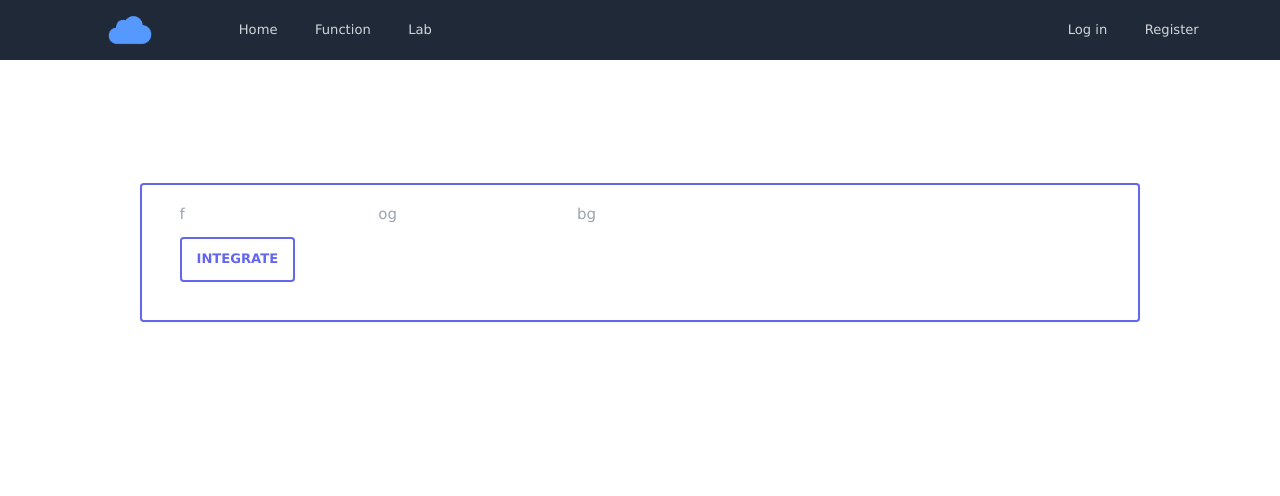
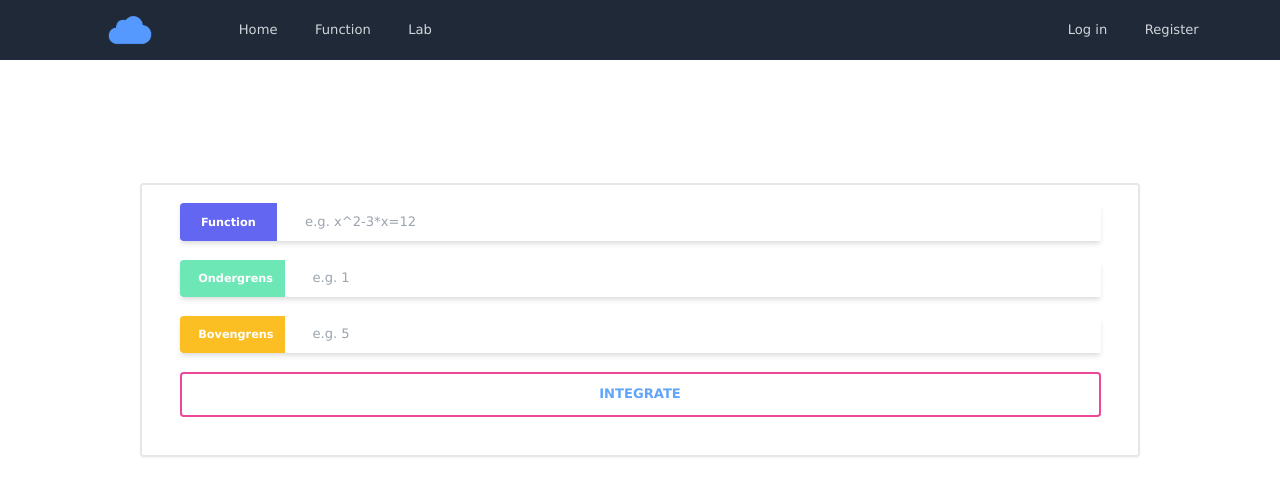
Before and after one commit to CW3A1/flask, a Flask app: page /math/integration in a window 1280 px wide. Shown: the top 496 px of the page. Run offline with Flask 2, Linux system fonts and the light colour scheme.

Commit message:
kleurenpallet

```diff
--- a/templates/maths/integration.html
+++ b/templates/maths/integration.html
@@ -1,12 +1,23 @@
 {% extends "template.html" %}
 {% block content %}
-<div class="login_form border-2 border-indigo-500 p-10 pt-5 shadow-sm mx-auto flex rounded" style="width: 1000px;position: relative;top:100px;">
+<div class="login_form border-2 border-orange-500 p-10 pt-5 shadow-sm mx-auto flex rounded" style="width: 1000px;position: relative;top:100px;">
     <div class="sec flex-1">
         <form method='POST' action="#">
-            <input id="f" type="number" required placeholder="f" name="f" value="f">
-            <input id="og" type="number" required placeholder="og" name="og" value="og">
-            <input id="bg" type="number" required placeholder="bg" name="bg" value="bg">
-            <button class="border-2 border-indigo-500 hover:bg-indigo-500 hover:text-gray-100 mt-3 text-indigo-500 block text-center p-3 px-4 text-sm rounded cursor-pointer font-bold" type="submit">INTEGRATE</button>
+            <span class="flex shadow-md mb-5 text-xs">
+                <span class="bg-indigo-500 w-28 font-bold text-center text-white p-3 px-5 rounded-l">Function</span>
+                    <input class="field text-sm text-gray-600 p-2 px-3 rounded-r w-full" id="f" type="number" required placeholder="    e.g. x^2-3*x=12 " name="f" value="f">
+            </span>
+            <span class="flex shadow-md mb-5 text-xs">
+                <span class="bg-green-300 w-28 font-bold text-center text-white p-3 px-5 rounded-l">Ondergrens</span>
+                    <input class="field text-sm text-gray-600 p-2 px-3 rounded-r w-full" id="og" type="number" required placeholder="    e.g. 1" name="og" value="og">
+            </span>
+            <span class="flex shadow-md mb-5 text-xs">
+                <span class="bg-yellow-400 w-28 font-bold text-center text-white p-3 px-5 rounded-l">Bovengrens</span>
+                    <input class="field text-sm text-gray-600 p-2 px-3 rounded-r w-full" id="bg" type="number" required placeholder="    e.g. 5" name="bg" value="bg">
+            </span>
+            <span class="border-2 border-pink-500 hover:bg-green-700 hover:text-gray-100 mt-3 text-blue-400 block text-center p-3 px-4 text-sm rounded cursor-pointer font-bold">
+                <button type="submit">INTEGRATE</button>
+            </span>
         </form>
     </div>
 </div>
```
